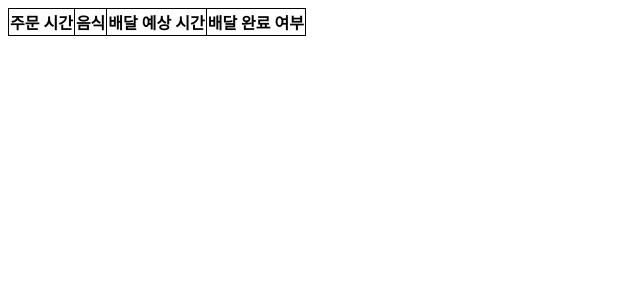
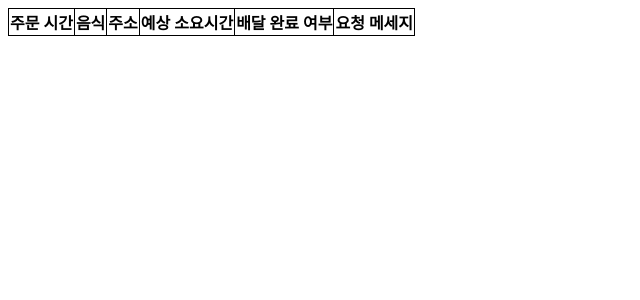
Before and after one commit to yesolll/my_delivery_app, a Django app: page /owner/timeinput/1 in a window 1280 px wide. Shown: the top 300 px of the page, without its empty margins (0-640 px from the left). Run offline with Django 4.2, Linux system fonts and the light colour scheme; data comes from the database, SQL or seed files in the repository; lists and menus that the app fills with data are empty.

Commit message:
목록 조회 시 주소 추가

```diff
--- a/order/templates/order/orders.html
+++ b/order/templates/order/orders.html
@@ -2,7 +2,8 @@
     <tr style="border: 1px solid black;">
         <th style="border: 1px solid black;">주문 시간</th>
         <th style="border: 1px solid black;">음식</th>
-        <th style="border: 1px solid black;">예상 소요 시간</th>
+        <th style="border: 1px solid black;">주소</th>
+        <th style="border: 1px solid black;">예상 소요시간</th>
         <th style="border: 1px solid black;">배달 완료 여부</th>
         <th style="border: 1px solid black;">요청 메세지</th>
     </tr>
@@ -15,6 +16,9 @@
             {% for ordermenu in order.ordermenu_set.all %}
                 <h5> {{ordermenu.order_menu_name}}</h5>
             {% endfor %}
+        </td>
+        <td style="border: 1px solid black;">
+            {{ order.delivery_address }}
         </td>
         <td style="border: 1px solid black;">
             {% if order.estimated_time == -1 %}
--- a/owner/templates/owner/orders.html
+++ b/owner/templates/owner/orders.html
@@ -2,8 +2,10 @@
     <tr style="border: 1px solid black;">
         <th style="border: 1px solid black;">주문 시간</th>
         <th style="border: 1px solid black;">음식</th>
-        <th style="border: 1px solid black;">배달 예상 시간</th>
+        <th style="border: 1px solid black;">주소</th>
+        <th style="border: 1px solid black;">예상 소요시간</th>
         <th style="border: 1px solid black;">배달 완료 여부</th>
+        <th style="border: 1px solid black;">요청 메세지</th>
     </tr>
     {% for order in orders %}
     <tr style="border: 1px solid black;">
@@ -14,6 +16,9 @@
             {% for ordermenu in order.ordermenu_set.all %}
                 <h5> {{ordermenu.order_menu_name}}</h5>
             {% endfor %}
+        </td>
+        <td style="border: 1px solid black;">
+            {{ order.delivery_address }}
         </td>
         <td style="border: 1px solid black;">
             {% if order.estimated_time == -1 %}
@@ -33,6 +38,9 @@
                 완료
             {% endif %}
         </td>
+        <td style="border: 1px solid black;">
+            {{order.delivery_msg}}
+        </td>
     </tr>
     {% endfor %}
 </table>
```
Also changed, not shown: delivery/templates/delivery/orders.html (+9 -1 lines).
